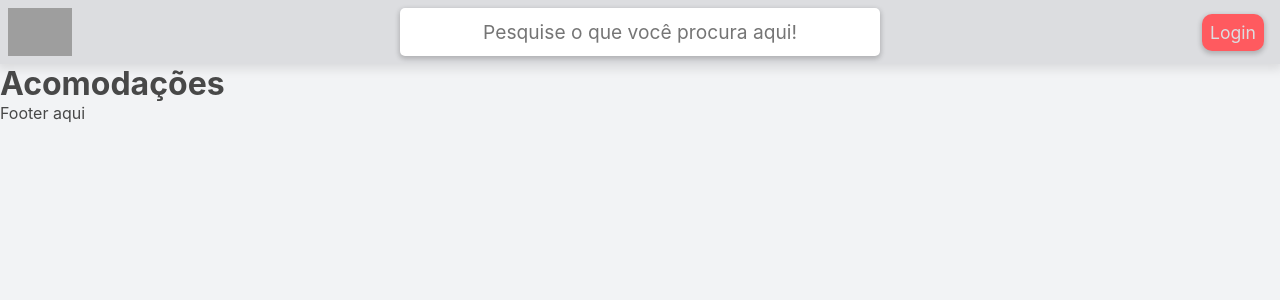
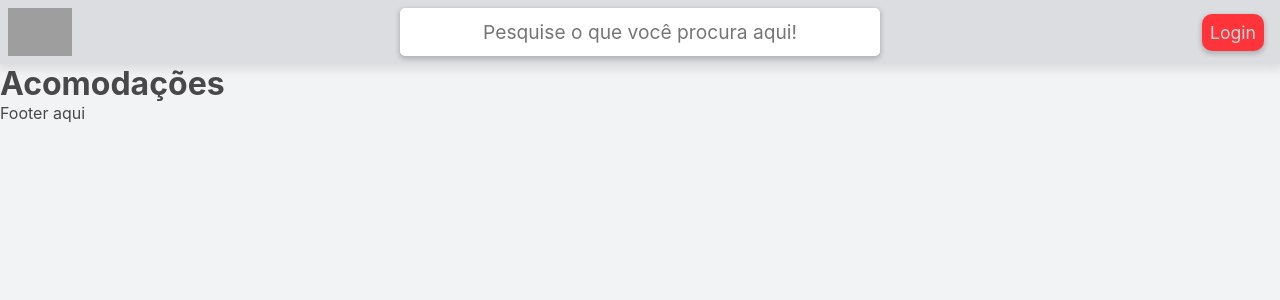
Before and after one commit to DayMendes/airbnb-clone-frontend-, a React (Create React App) app: page / in a window 1280 px wide. In both pictures the pointer is over the button "Login". Shown: the top 300 px of the page. Built offline with nearby package versions, Linux system fonts and the light colour scheme; grey boxes are pictures that could not be loaded.

Commit message:
Add hover animation to login button

```diff
--- a/src/styles/components/navbar.module.css
+++ b/src/styles/components/navbar.module.css
@@ -50,4 +50,10 @@
     box-shadow: 0px 2px 5px 1px rgba(0, 0, 0, 0.2);
 
     font-size: 1.1rem;
+
+    transition: all 0.2s;
 }
+
+.navbar > button:hover {
+    background: #ff333a;
+}
```
